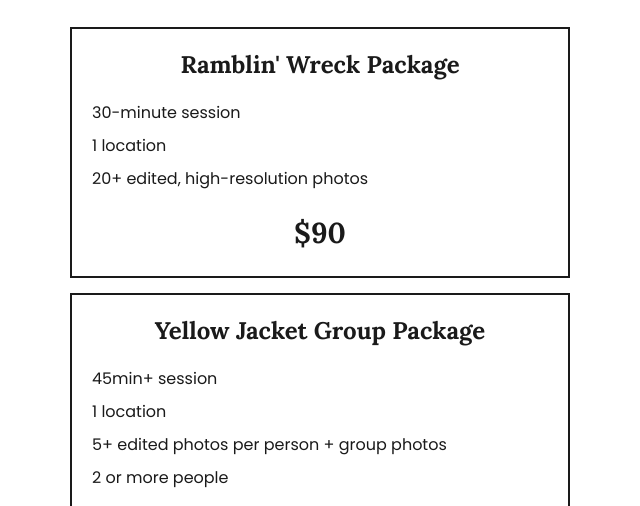
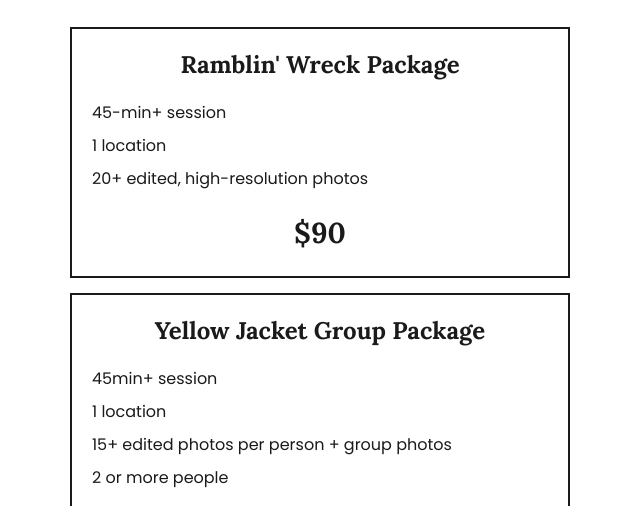
Before and after one commit to air4den/joshfordenphoto, a plain HTML site: page index.html in a window 1280 px wide. Shown: the part 2116-2622 px from the top of the page, 320-960 px from the left. Drawn offline with Linux system fonts and the light colour scheme.

```diff
--- a/index.html
+++ b/index.html
@@ -56,7 +56,7 @@
       <div class="pricing-card">
         <h3>Ramblin' Wreck Package</h3>
         <ul>
-          <li>30-minute session</li>
+          <li>45-min+ session</li>
           <li>1 location</li>
           <li>20+ edited, high-resolution photos</li>
         </ul>
@@ -79,7 +79,7 @@
         <ul>
           <li>45min+ session</li>
           <li>1 location</li>
-          <li>5+ edited photos per person + group photos</li>
+          <li>15+ edited photos per person + group photos</li>
           <li>2 or more people</li>
         </ul>
         <p class="price">$75 per person</p>
```
